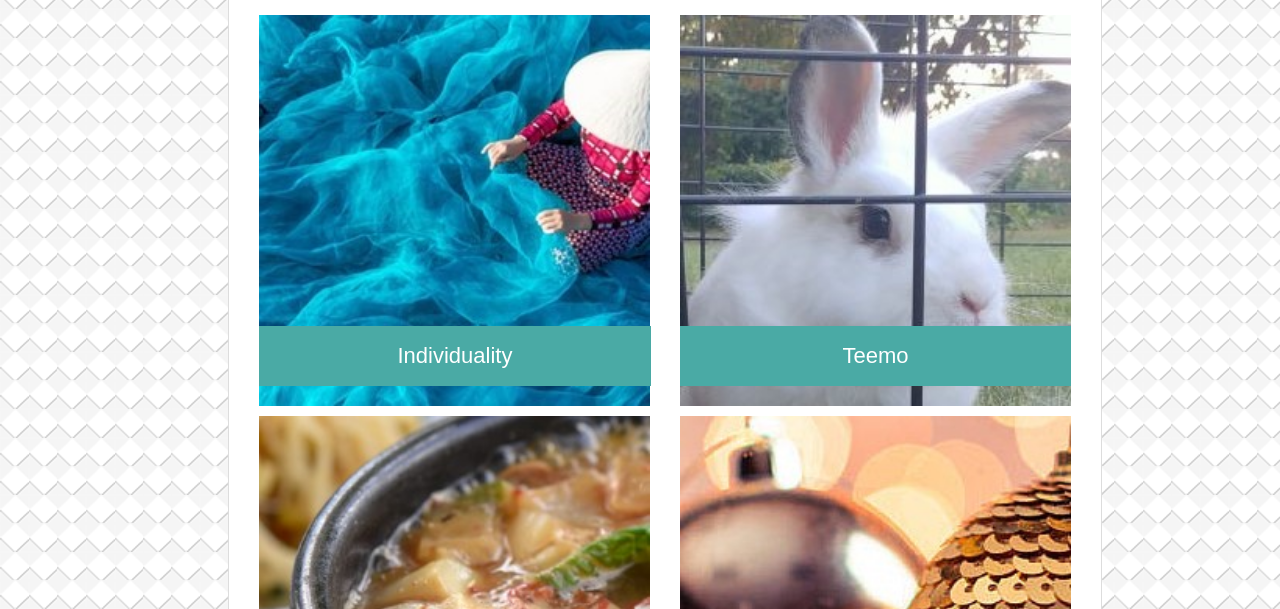
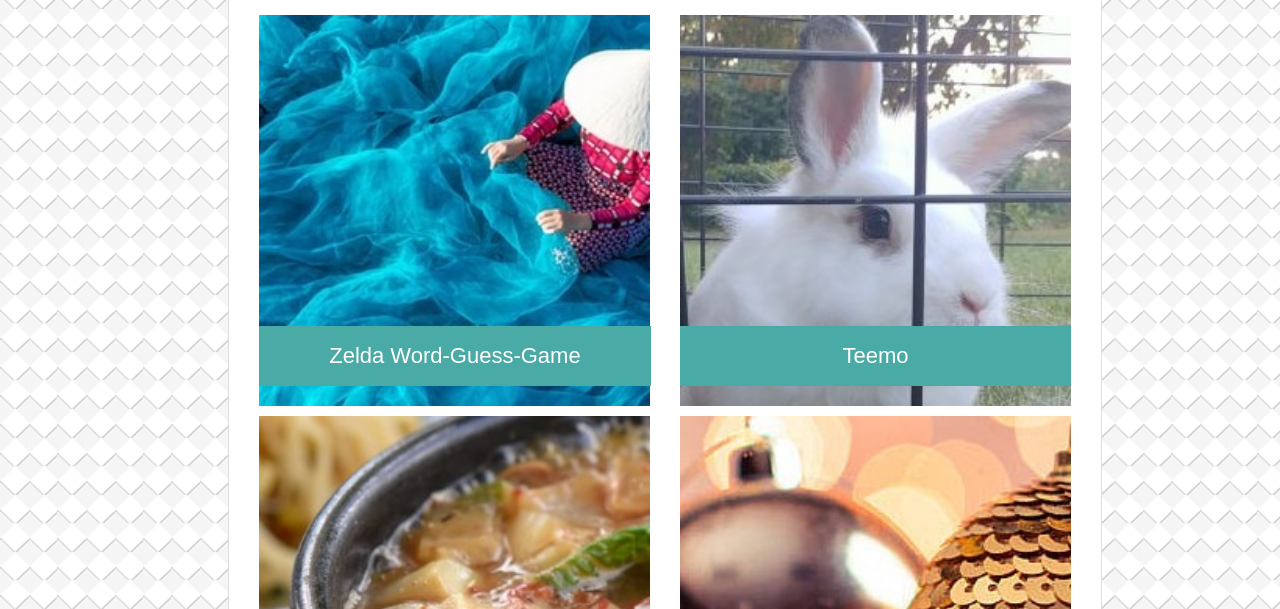
Before and after one commit to Cassandraheil/Bootstrap-Portfolio.io, a plain HTML site: page portfolio.html in a window 1280 px wide. Shown: the part 191-800 px from the top of the page. Drawn offline with nearby package versions, Linux system fonts and the light colour scheme.

Commit message:
updated read me

```diff
--- a/portfolio.html
+++ b/portfolio.html
@@ -30,8 +30,11 @@
 
                 <div class="row">
                     <div class="work col-md-6 col-sm-12">
+
                         <img class="mywork" src="images/blueness.jpg" alt="blue">
-                        <h3>Individuality</h3>
+                        <a link="https://cassandraheil.github.io/Word-Guess-Game/">
+                            <h3>Zelda Word-Guess-Game</h3>
+                        </a>
                         </div>
                     <div class="work col-md-6 col-sm-12">
                         <img class="mywork" src="images/Teemo.jpg" alt="teemo">
```
Also changed, not shown: 1 other file.
